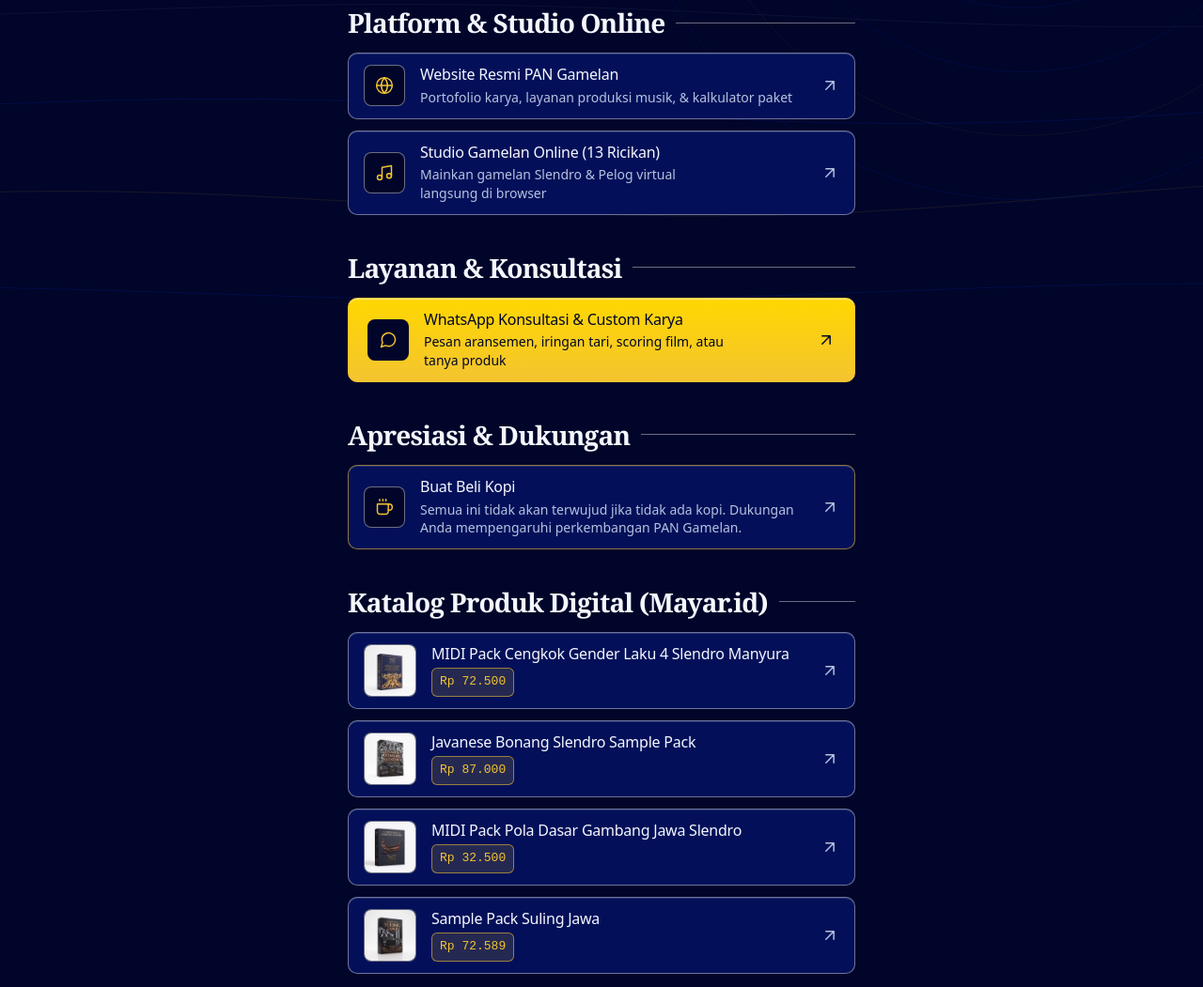
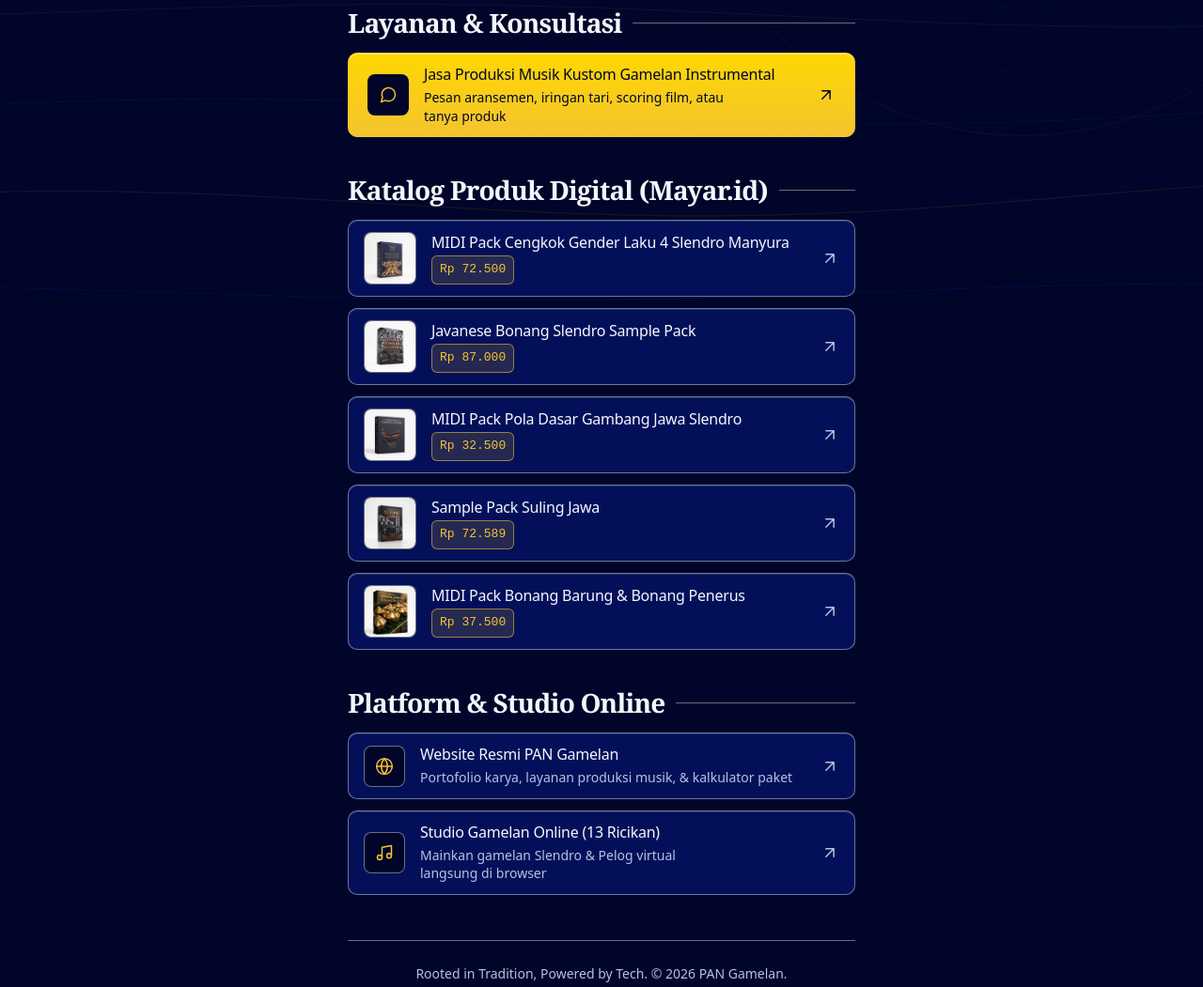
Before and after one commit to pangamelanid-bit/bio, a plain HTML site: page index.html in a window 1280 px wide. Shown: the part 398-1449 px from the top of the page at 94% size. Drawn offline with Linux system fonts and the light colour scheme.

Commit message:
feat(bio): update service copy, add Bonang MIDI Pack card + thumbnails, and remove unused coffee CSS

```diff
--- a/index.html
+++ b/index.html
@@ -108,67 +108,6 @@
 
     <!-- 2. DAFTAR TAUTAN UTAMA -->
     <main class="link-main">
-      <!-- Bagian 0: Platform & Studio Online -->
-      <section class="link-section">
-        <h2 class="section-heading">Platform &amp; Studio Online</h2>
-        <ul class="link-list" role="list">
-          <li>
-            <a
-              class="link-card"
-              href="https://pangamelanid-bit.github.io/"
-              target="_blank"
-              rel="noopener noreferrer"
-            >
-              <div class="card-left">
-                <span class="card-icon" aria-hidden="true">
-                  <svg viewBox="0 0 24 24">
-                    <circle cx="12" cy="12" r="10"/>
-                    <line x1="2" y1="12" x2="22" y2="12"/>
-                    <path d="M12 2a15.3 15.3 0 0 1 4 10 15.3 15.3 0 0 1-4 10 15.3 15.3 0 0 1-4-10 15.3 15.3 0 0 1 4-10z"/>
-                  </svg>
-                </span>
-                <div class="card-content">
-                  <div class="card-title-row">
-                    <span class="card-title">Website Resmi PAN&nbsp;Gamelan</span>
-                  </div>
-                  <span class="card-subtitle">Portofolio karya, layanan produksi musik, &amp; kalkulator&nbsp;paket</span>
-                </div>
-              </div>
-              <span class="card-arrow" aria-hidden="true">
-                <svg viewBox="0 0 24 24"><path d="M7 17L17 7M7 7h10v10"/></svg>
-              </span>
-            </a>
-          </li>
-          <li>
-            <a
-              class="link-card"
-              href="https://pangamelanid-bit.github.io/studio.html"
-              target="_blank"
-              rel="noopener noreferrer"
-            >
-              <div class="card-left">
-                <span class="card-icon" aria-hidden="true">
-                  <svg viewBox="0 0 24 24">
-                    <path d="M9 18V5l12-2v13"/>
-                    <circle cx="6" cy="18" r="3"/>
-                    <circle cx="18" cy="16" r="3"/>
-                  </svg>
-                </span>
-                <div class="card-content">
-                  <div class="card-title-row">
-                    <span class="card-title">Studio Gamelan Online (13&nbsp;Ricikan)</span>
-                  </div>
-                  <span class="card-subtitle">Mainkan gamelan Slendro &amp; Pelog virtual langsung di&nbsp;browser</span>
-                </div>
-              </div>
-              <span class="card-arrow" aria-hidden="true">
-                <svg viewBox="0 0 24 24"><path d="M7 17L17 7M7 7h10v10"/></svg>
-              </span>
-            </a>
-          </li>
-        </ul>
-      </section>
-
       <!-- Bagian A: Layanan & Konsultasi -->
       <section class="link-section">
         <h2 class="section-heading">Layanan &amp; Konsultasi</h2>
@@ -188,45 +127,9 @@
                 </span>
                 <div class="card-content">
                   <div class="card-title-row">
-                    <span class="card-title">WhatsApp Konsultasi &amp; Custom Karya</span>
+                    <span class="card-title">Jasa Produksi Musik Kustom Gamelan Instrumental</span>
                   </div>
                   <span class="card-subtitle">Pesan aransemen, iringan tari, scoring film, atau tanya produk</span>
-                </div>
-              </div>
-              <span class="card-arrow" aria-hidden="true">
-                <svg viewBox="0 0 24 24"><path d="M7 17L17 7M7 7h10v10"/></svg>
-              </span>
-            </a>
-          </li>
-        </ul>
-      </section>
-
-      <!-- Bagian C: Apresiasi Kreator ("Buat Beli Kopi") -->
-      <section class="link-section">
-        <h2 class="section-heading">Apresiasi &amp; Dukungan</h2>
-        <ul class="link-list" role="list">
-          <li>
-            <a
-              class="link-card link-card-coffee"
-              href="https://pan-gamelan.myr.id/galang-dana/v2/buat-beli-kopi"
-              target="_blank"
-              rel="noopener noreferrer"
-            >
-              <div class="card-left">
-                <span class="card-icon" aria-hidden="true">
-                  <svg viewBox="0 0 24 24">
-                    <path d="M17 8h1a4 4 0 1 1 0 8h-1"/>
-                    <path d="M3 8h14v9a4 4 0 0 1-4 4H7a4 4 0 0 1-4-4V8z"/>
-                    <line x1="6" y1="2" x2="6" y2="4"/>
-                    <line x1="10" y1="2" x2="10" y2="4"/>
-                    <line x1="14" y1="2" x2="14" y2="4"/>
-                  </svg>
-                </span>
-                <div class="card-content">
-                  <div class="card-title-row">
-                    <span class="card-title">Buat Beli Kopi</span>
-                  </div>
-                  <span class="card-subtitle">Semua ini tidak akan terwujud jika tidak ada kopi. Dukungan Anda mempengaruhi perkembangan PAN&nbsp;Gamelan.</span>
                 </div>
               </div>
               <span class="card-arrow" aria-hidden="true">
@@ -360,6 +263,97 @@
               </span>
             </a>
           </li>
+
+          <!-- Produk 5: Bonang Barung & Bonang Penerus MIDI Pack -->
+          <li>
+            <a
+              class="link-card"
+              href="https://pan-gamelan.myr.id/catalog/midipack-bonang-barung-bonang-penerus"
+              target="_blank"
+              rel="noopener noreferrer"
+            >
+              <div class="card-left">
+                <picture class="card-thumb">
+                  <source srcset="images/bonang-midi-pack.webp" type="image/webp">
+                  <img
+                    class="card-thumb-img"
+                    src="images/bonang-midi-pack.jpg"
+                    alt=""
+                    width="56"
+                    height="56"
+                  >
+                </picture>
+                <div class="card-content">
+                  <span class="card-title">MIDI Pack Bonang Barung &amp; Bonang Penerus</span>
+                  <span class="card-badge">Rp 37.500</span>
+                </div>
+              </div>
+              <span class="card-arrow" aria-hidden="true">
+                <svg viewBox="0 0 24 24"><path d="M7 17L17 7M7 7h10v10"/></svg>
+              </span>
+            </a>
+          </li>
+        </ul>
+      </section>
+
+      <!-- Bagian C: Platform & Studio Online -->
+      <section class="link-section">
+        <h2 class="section-heading">Platform &amp; Studio Online</h2>
+        <ul class="link-list" role="list">
+          <li>
+            <a
+              class="link-card"
+              href="https://pangamelanid-bit.github.io/"
+              target="_blank"
+              rel="noopener noreferrer"
+            >
+              <div class="card-left">
+                <span class="card-icon" aria-hidden="true">
+                  <svg viewBox="0 0 24 24">
+                    <circle cx="12" cy="12" r="10"/>
+                    <line x1="2" y1="12" x2="22" y2="12"/>
+                    <path d="M12 2a15.3 15.3 0 0 1 4 10 15.3 15.3 0 0 1-4 10 15.3 15.3 0 0 1-4-10 15.3 15.3 0 0 1 4-10z"/>
+                  </svg>
+                </span>
+                <div class="card-content">
+                  <div class="card-title-row">
+                    <span class="card-title">Website Resmi PAN&nbsp;Gamelan</span>
+                  </div>
+                  <span class="card-subtitle">Portofolio karya, layanan produksi musik, &amp; kalkulator&nbsp;paket</span>
+                </div>
+              </div>
+              <span class="card-arrow" aria-hidden="true">
+                <svg viewBox="0 0 24 24"><path d="M7 17L17 7M7 7h10v10"/></svg>
+              </span>
+            </a>
+          </li>
+          <li>
+            <a
+              class="link-card"
+              href="https://pangamelanid-bit.github.io/studio.html"
+              target="_blank"
+              rel="noopener noreferrer"
+            >
+              <div class="card-left">
+                <span class="card-icon" aria-hidden="true">
+                  <svg viewBox="0 0 24 24">
+                    <path d="M9 18V5l12-2v13"/>
+                    <circle cx="6" cy="18" r="3"/>
+                    <circle cx="18" cy="16" r="3"/>
+                  </svg>
+                </span>
+                <div class="card-content">
+                  <div class="card-title-row">
+                    <span class="card-title">Studio Gamelan Online (13&nbsp;Ricikan)</span>
+                  </div>
+                  <span class="card-subtitle">Mainkan gamelan Slendro &amp; Pelog virtual langsung di&nbsp;browser</span>
+                </div>
+              </div>
+              <span class="card-arrow" aria-hidden="true">
+                <svg viewBox="0 0 24 24"><path d="M7 17L17 7M7 7h10v10"/></svg>
+              </span>
+            </a>
+          </li>
         </ul>
       </section>
     </main>
--- a/style.css
+++ b/style.css
@@ -365,17 +365,6 @@
     color: var(--color-accent-ink);
   }
 
-  .link-card-coffee {
-    background-color: var(--color-paper-2);
-    border-color: var(--color-rule-strong);
-    color: var(--color-ink);
-  }
-
-  .link-card-coffee:hover {
-    background-color: var(--color-paper-3);
-    border-color: var(--color-accent);
-  }
-
   .card-left {
     display: flex;
     align-items: center;
@@ -533,7 +522,6 @@
     .avatar-ring,
     .social-icon-link,
     .link-card,
-    .link-card-coffee,
     .card-icon,
     .card-thumb,
     .card-badge {
```
Also changed, not shown: images/bonang-midi-pack.jpg (added), images/bonang-midi-pack.webp (added).
